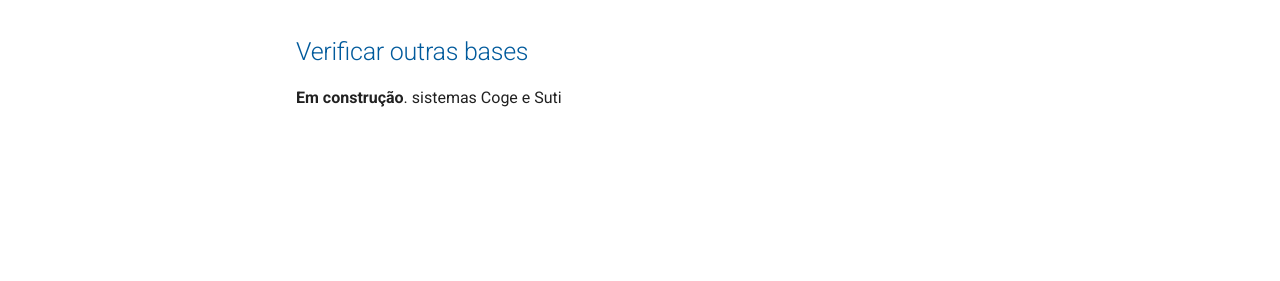
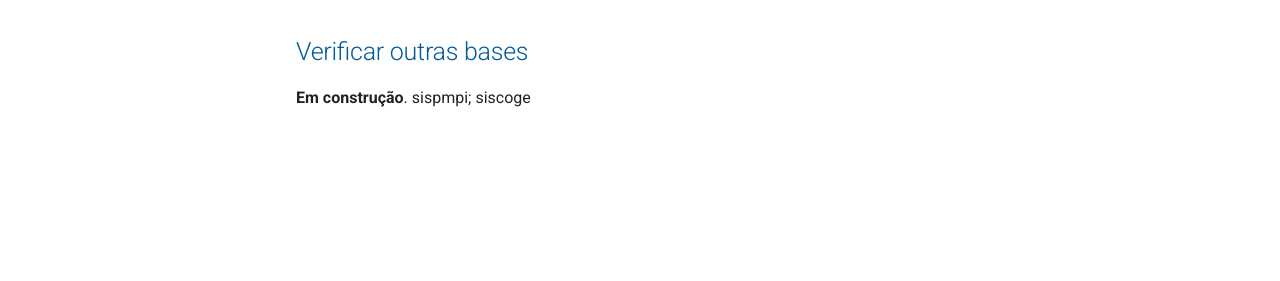
Before and after one commit to CGEMG-AHCS/guia-monitoramento-estrategico, an MkDocs documentation site: the page built from docs/bases-dados/outras bases.md, in a window 1280 px wide. Shown: the part 194-475 px from the top of the page. Built offline with MkDocs 1.6.1 and Material for MkDocs 9.7.7, drawn with Linux system fonts in a browser that asks for light colours.

Commit message:
Update outras bases.md

```diff
--- a/docs/bases-dados/outras bases.md
+++ b/docs/bases-dados/outras bases.md
@@ -1,3 +1,3 @@
 ## Verificar outras bases
 
-**Em construção**. sistemas Coge e Suti
+**Em construção**. sispmpi; siscoge
```
